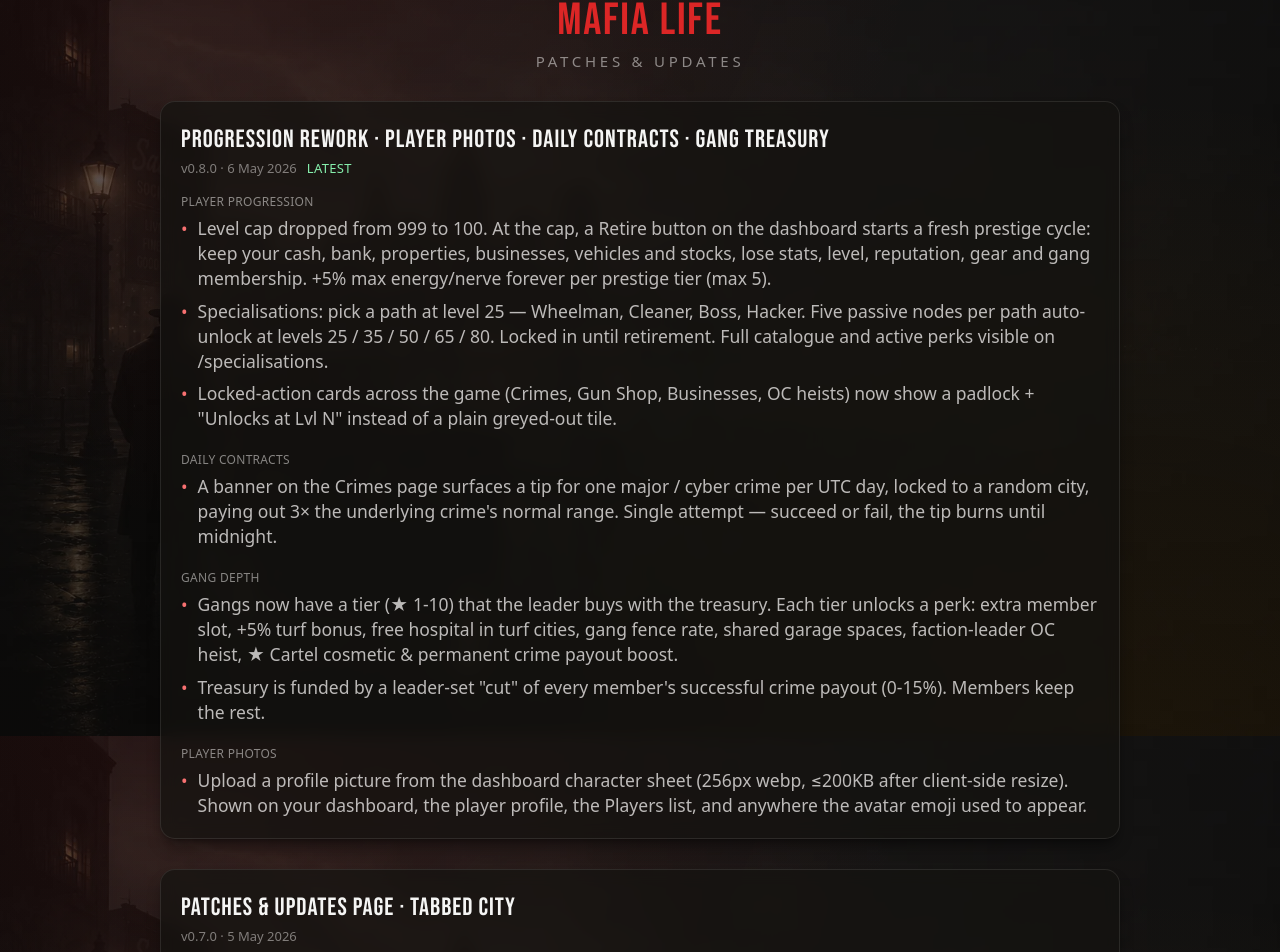
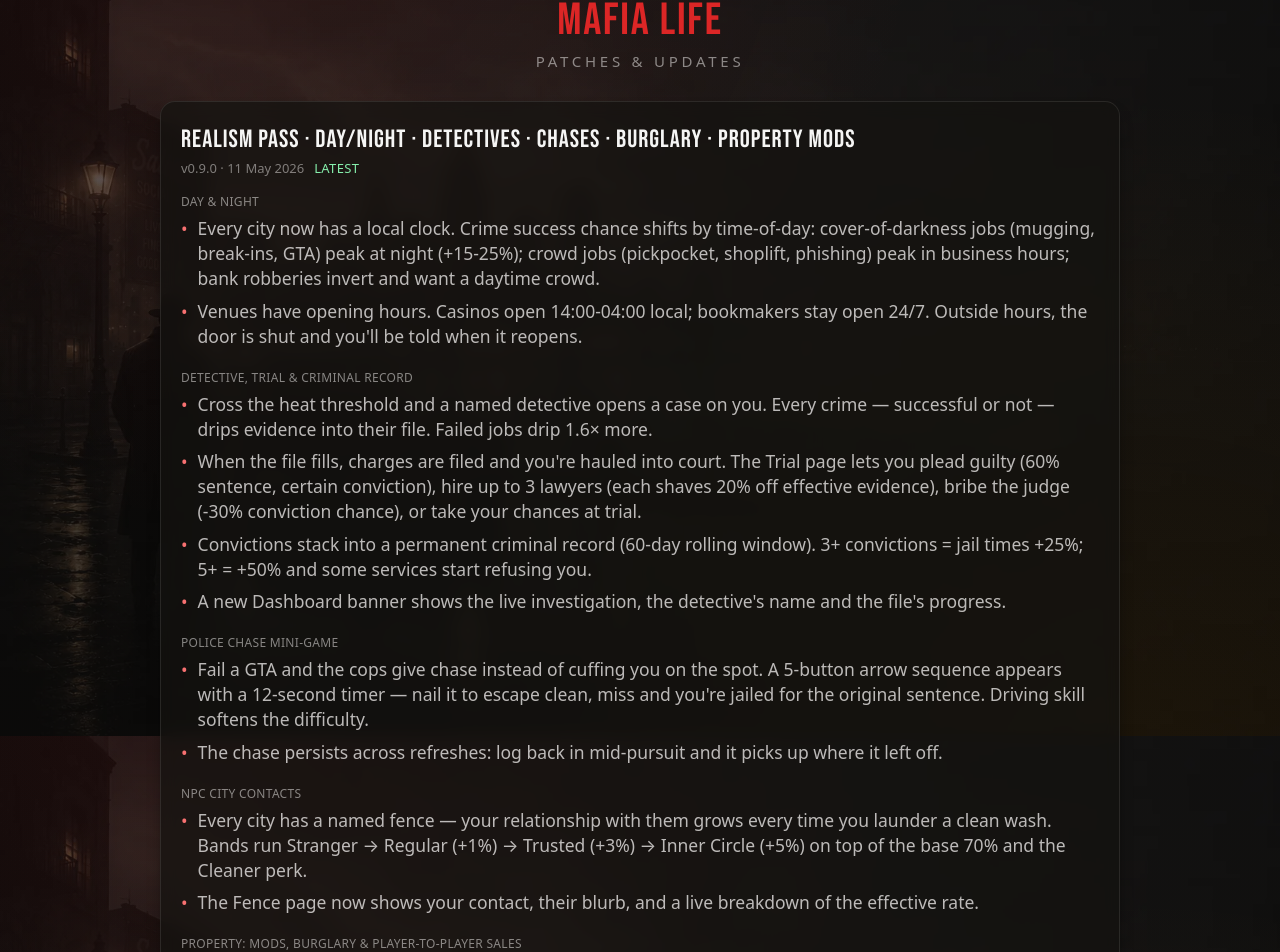
Before and after one commit to danielcampbellwhite/Game, a React (Vite) app in the folder client/: page /patches in a window 1280 px wide. Shown: the part 64-1016 px from the top of the page. Built offline with nearby package versions, Linux system fonts and the light colour scheme.

Commit message:
Patches: v0.9.0 entry covering the realism pass (phases 1-6)

```diff
--- a/client/src/data/patches.js
+++ b/client/src/data/patches.js
@@ -8,6 +8,57 @@
 // Add a new entry every time we ship a meaningful change to production.
 
 export const PATCHES = [
+  {
+    version: '0.9.0',
+    date: '2026-05-11',
+    title: 'Realism pass · day/night · detectives · chases · burglary · property mods',
+    sections: [
+      {
+        heading: 'Day & night',
+        notes: [
+          'Every city now has a local clock. Crime success chance shifts by time-of-day: cover-of-darkness jobs (mugging, break-ins, GTA) peak at night (+15-25%); crowd jobs (pickpocket, shoplift, phishing) peak in business hours; bank robberies invert and want a daytime crowd.',
+          'Venues have opening hours. Casinos open 14:00-04:00 local; bookmakers stay open 24/7. Outside hours, the door is shut and you\'ll be told when it reopens.',
+        ],
+      },
+      {
+        heading: 'Detective, trial & criminal record',
+        notes: [
+          'Cross the heat threshold and a named detective opens a case on you. Every crime — successful or not — drips evidence into their file. Failed jobs drip 1.6× more.',
+          'When the file fills, charges are filed and you\'re hauled into court. The Trial page lets you plead guilty (60% sentence, certain conviction), hire up to 3 lawyers (each shaves 20% off effective evidence), bribe the judge (-30% conviction chance), or take your chances at trial.',
+          'Convictions stack into a permanent criminal record (60-day rolling window). 3+ convictions = jail times +25%; 5+ = +50% and some services start refusing you.',
+          'A new Dashboard banner shows the live investigation, the detective\'s name and the file\'s progress.',
+        ],
+      },
+      {
+        heading: 'Police chase mini-game',
+        notes: [
+          'Fail a GTA and the cops give chase instead of cuffing you on the spot. A 5-button arrow sequence appears with a 12-second timer — nail it to escape clean, miss and you\'re jailed for the original sentence. Driving skill softens the difficulty.',
+          'The chase persists across refreshes: log back in mid-pursuit and it picks up where it left off.',
+        ],
+      },
+      {
+        heading: 'NPC city contacts',
+        notes: [
+          'Every city has a named fence — your relationship with them grows every time you launder a clean wash. Bands run Stranger → Regular (+1%) → Trusted (+3%) → Inner Circle (+5%) on top of the base 70% and the Cleaner perk.',
+          'The Fence page now shows your contact, their blurb, and a live breakdown of the effective rate.',
+        ],
+      },
+      {
+        heading: 'Property: mods, burglary & player-to-player sales',
+        notes: [
+          'Five new mod slots on every property (alarm, doors, cameras, guards, safe) — 13 mods across the slots that raise both resale value and defence against burglary.',
+          'Burglary (Underworld): pick a player\'s home to break into. Stealth vs. defence roll on top of a 1-hour cooldown. Success lifts 3-8% of their cash; failure rolls jail / hospital / clean escape.',
+          'Estate Agent now hosts a player marketplace — list any property you own for sale at your asking price. 5% sales tax skim on the deal; mods transfer with the property.',
+        ],
+      },
+      {
+        heading: 'City newspaper',
+        notes: [
+          'New /newspaper page per city: top earners, turf control breakdown, police blotter, deterministic daily weather, and yesterday\'s headlines. Lower-rep players get pseudonyms ("a small-time hustler") so you have to work for your reputation before your name shows up.',
+        ],
+      },
+    ],
+  },
   {
     version: '0.8.0',
     date: '2026-05-06',
```
